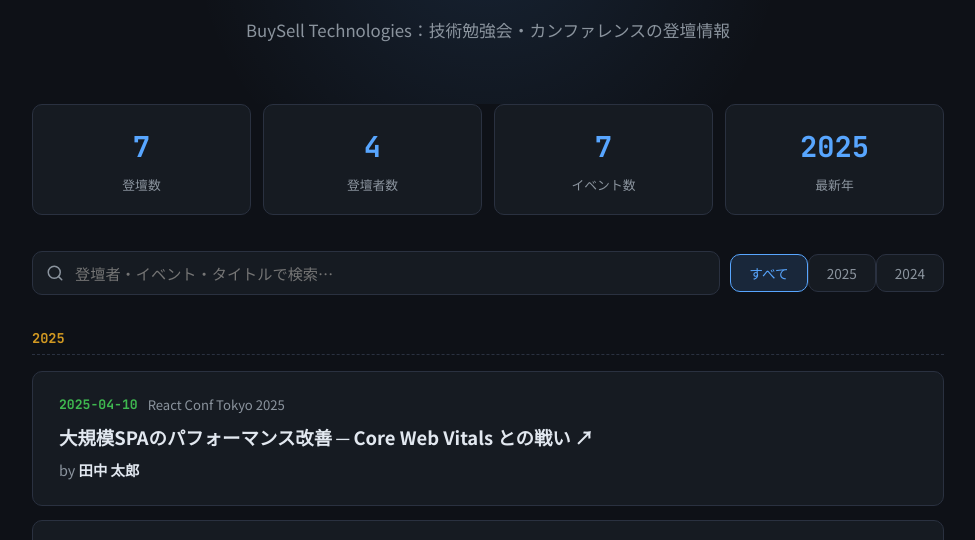
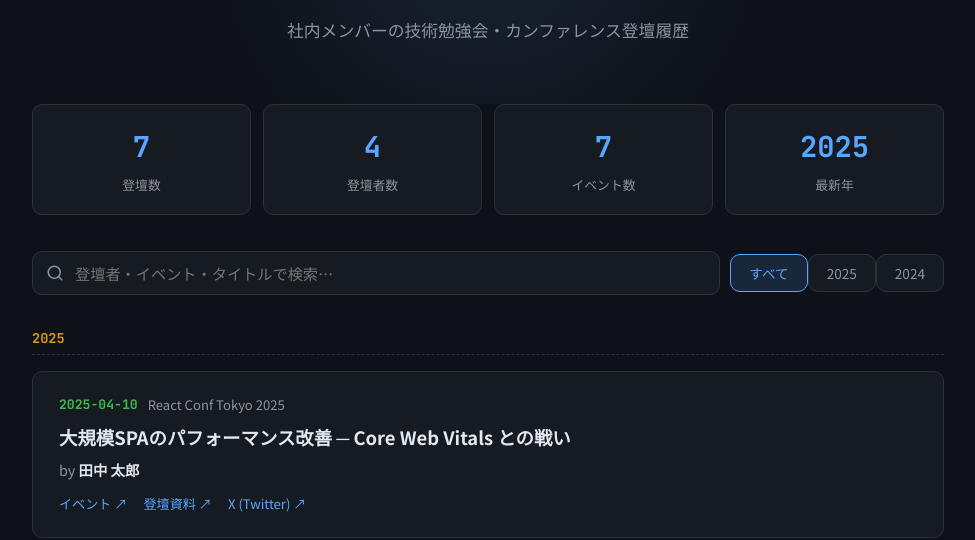
Before and after one commit to molmolken/pages-test, a plain HTML site: page index.html in a window 1280 px wide. Shown: the part 254-794 px from the top of the page, without its empty margins (152-1127 px from the left). Drawn offline with Linux system fonts and the light colour scheme.

Commit message:
add event urls

```diff
--- a/index.html
+++ b/index.html
@@ -202,6 +202,19 @@
     color: var(--text);
     font-weight: 700;
   }
+  .talk-links {
+    display: flex;
+    flex-wrap: wrap;
+    gap: 6px 16px;
+    margin-top: 10px;
+    font-size: 0.82rem;
+  }
+  .talk-links a {
+    color: var(--accent);
+    text-decoration: none;
+    transition: opacity 0.2s;
+  }
+  .talk-links a:hover { opacity: 0.75; }
 
   .no-results {
     text-align: center;
@@ -238,7 +251,7 @@
 
 <div class="hero">
   <img src="./logo.png" alt="BuySell Technologies" class="hero-logo">
-  <p>BuySell Technologies：技術勉強会・カンファレンスの登壇情報</p>
+  <p>社内メンバーの技術勉強会・カンファレンス登壇履歴</p>
 </div>
 
 <div class="stats" id="stats"></div>
@@ -329,9 +342,17 @@
         currentYear = y;
         html += `<div class="year-divider">${y}</div>`;
       }
-      const titleContent = t.url
-        ? `<a href="${t.url}" target="_blank" rel="noopener">${esc(t.title)} ↗</a>`
-        : esc(t.title);
+      const titleContent = esc(t.title);
+
+      // リンク行を組み立て（値があるものだけ表示）
+      const links = [];
+      if (t.event_url) links.push(`<a href="${t.event_url}" target="_blank" rel="noopener">イベント ↗</a>`);
+      if (t.slide_url) links.push(`<a href="${t.slide_url}" target="_blank" rel="noopener">登壇資料 ↗</a>`);
+      if (t.twitter_url) links.push(`<a href="${t.twitter_url}" target="_blank" rel="noopener">X (Twitter) ↗</a>`);
+      const linksHtml = links.length
+        ? `<div class="talk-links">${links.join('')}</div>`
+        : '';
+
       html += `
         <div class="talk-card" style="animation-delay:${i * 0.04}s">
           <div class="talk-meta">
@@ -340,6 +361,7 @@
           </div>
           <div class="talk-title">${titleContent}</div>
           <div class="talk-speaker">by <strong>${esc(t.speaker)}</strong></div>
+          ${linksHtml}
         </div>`;
     });
     container.innerHTML = html;
--- a/talks.json
+++ b/talks.json
@@ -4,48 +4,62 @@
     "event": "React Conf Tokyo 2025",
     "title": "大規模SPAのパフォーマンス改善 ─ Core Web Vitals との戦い",
     "speaker": "田中 太郎",
-    "url": "https://example.com/slides/react-perf"
+    "event_url": "https://example.com/react-conf-2025",
+    "slide_url": "https://example.com/slides/react-perf",
+    "twitter_url": "https://x.com/tanaka_example"
   },
   {
     "date": "2025-03-22",
     "event": "Go Conference 2025 Spring",
     "title": "Go 1.24 の iter パッケージ徹底解説",
     "speaker": "鈴木 花子",
-    "url": "https://example.com/slides/go-iter"
+    "event_url": "https://example.com/gocon-2025",
+    "slide_url": "https://example.com/slides/go-iter",
+    "twitter_url": ""
   },
   {
     "date": "2025-02-15",
     "event": "JAWS DAYS 2025",
     "title": "AWS Lambda SnapStart で Java アプリのコールドスタートを 90% 削減した話",
     "speaker": "佐藤 一郎",
-    "url": ""
+    "event_url": "https://example.com/jawsdays-2025",
+    "slide_url": "",
+    "twitter_url": "https://x.com/sato_example"
   },
   {
     "date": "2024-11-08",
     "event": "CloudNative Days Tokyo 2024",
     "title": "Kubernetes Gateway API 実践ガイド",
     "speaker": "田中 太郎",
-    "url": "https://example.com/slides/k8s-gateway"
+    "event_url": "",
+    "slide_url": "https://example.com/slides/k8s-gateway",
+    "twitter_url": "https://x.com/tanaka_example"
   },
   {
     "date": "2024-09-14",
     "event": "iOSDC Japan 2024",
     "title": "SwiftUI と The Composable Architecture で作るオフラインファースト設計",
     "speaker": "高橋 美咲",
-    "url": "https://example.com/slides/tca-offline"
+    "event_url": "https://example.com/iosdc-2024",
+    "slide_url": "https://example.com/slides/tca-offline",
+    "twitter_url": "https://x.com/takahashi_example"
   },
   {
     "date": "2024-07-20",
     "event": "July Tech Festa 2024",
     "title": "SRE チームが取り組んだオブザーバビリティ基盤刷新の舞台裏",
     "speaker": "鈴木 花子",
-    "url": "https://example.com/slides/o11y"
+    "event_url": "",
+    "slide_url": "https://example.com/slides/o11y",
+    "twitter_url": ""
   },
   {
     "date": "2024-03-09",
     "event": "tskaigi 2024",
     "title": "TypeScript 5.4 の NoInfer 型を使いこなす",
     "speaker": "佐藤 一郎",
-    "url": "https://example.com/slides/ts-noinfer"
+    "event_url": "https://example.com/tskaigi-2024",
+    "slide_url": "https://example.com/slides/ts-noinfer",
+    "twitter_url": "https://x.com/sato_example"
   }
 ]
```
